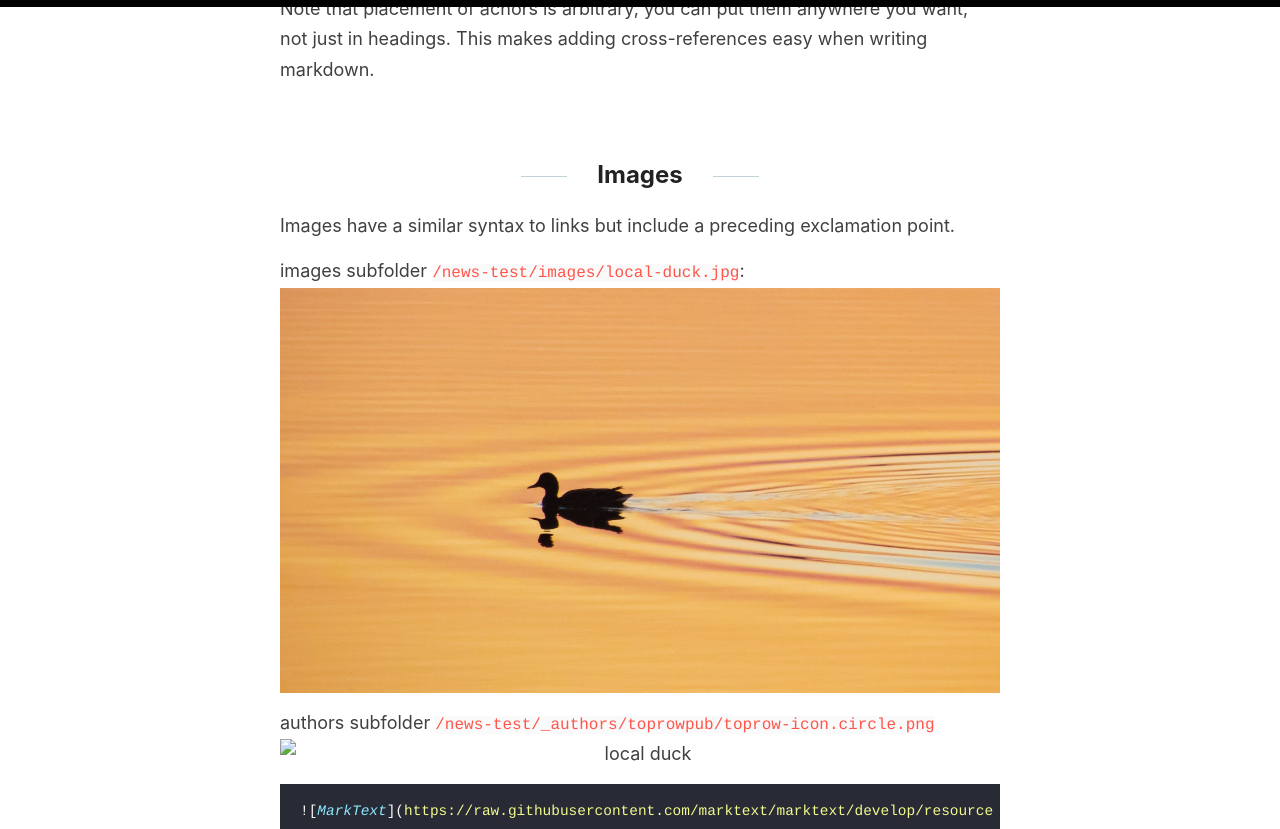
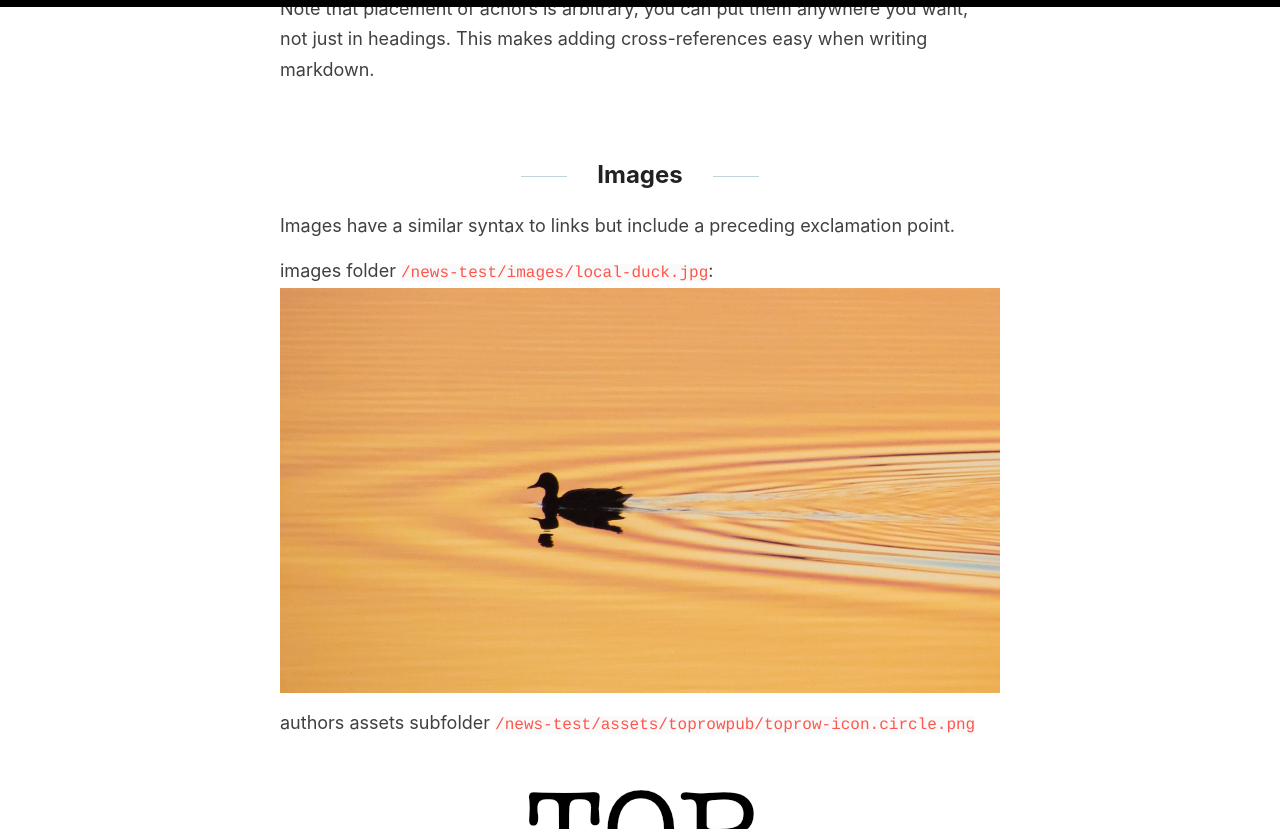
Before and after one commit to artifoxel/artifoxel.github.io, a Jekyll site: the page built from _posts/2025-01-01-MARKDOWN_SYNTAX.md, in a window 1280 px wide and 900 px high, scrolled down 6065 px, cut to the strip 0-829 px from the top of the window. Built offline with Jekyll 4.4.1, drawn with Linux system fonts in a browser that asks for light colours.

Commit message:
assets subfolder

````diff
--- a/_posts/2025-01-01-MARKDOWN_SYNTAX.md
+++ b/_posts/2025-01-01-MARKDOWN_SYNTAX.md
@@ -241,11 +241,11 @@ Note that placement of achors is arbitrary, you can put them anywhere you want,
 Images have a similar syntax to links but include a preceding exclamation point.
 
 
-images subfolder `{{ site.baseurl }}/images/local-duck.jpg`:
+images folder `{{ site.baseurl }}/images/local-duck.jpg`:
 ![local duck]({{ site.baseurl }}/images/local-duck.jpg)
 
-authors subfolder `{{ site.baseurl }}/_authors/toprowpub/toprow-icon.circle.png`
-![local duck]({{ site.baseurl }}/_authors/toprowpub/toprow-icon.circle.png)
+authors assets subfolder `{{ site.baseurl }}/assets/toprowpub/toprow-icon.circle.png`
+![local duck]({{ site.baseurl }}/assets/toprowpub/toprow-icon.circle.png)
 
 ```markdown
 ![MarkText](https://raw.githubusercontent.com/marktext/marktext/develop/resources/icons/256x256/marktext.png)
````
Also changed, not shown: assets/toprowpub/toprow-icon.circle.png (renamed from _authors/toprowpub/toprow-icon.circle.png).
